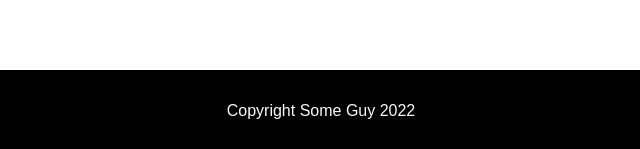
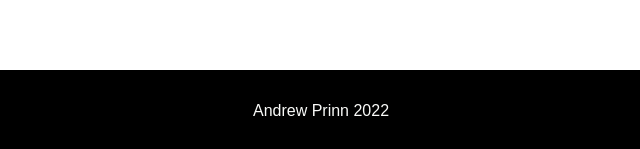
Before and after one commit to Andrew-Prinn/landing-page, a plain HTML site: page index.html in a window 1280 px wide. Shown: the part 1370-1519 px from the top of the page, 319-959 px from the left. Drawn offline with Linux system fonts and the light colour scheme.

Commit message:
added my name

```diff
--- a/index.html
+++ b/index.html
@@ -83,7 +83,7 @@
         </div>
     </div>
 <!--copyright section-->
-    <div class="copyright_section">Copyright Some Guy 2022
+    <div class="copyright_section">Andrew Prinn 2022
     </div>
 </body>
 </html>
```
